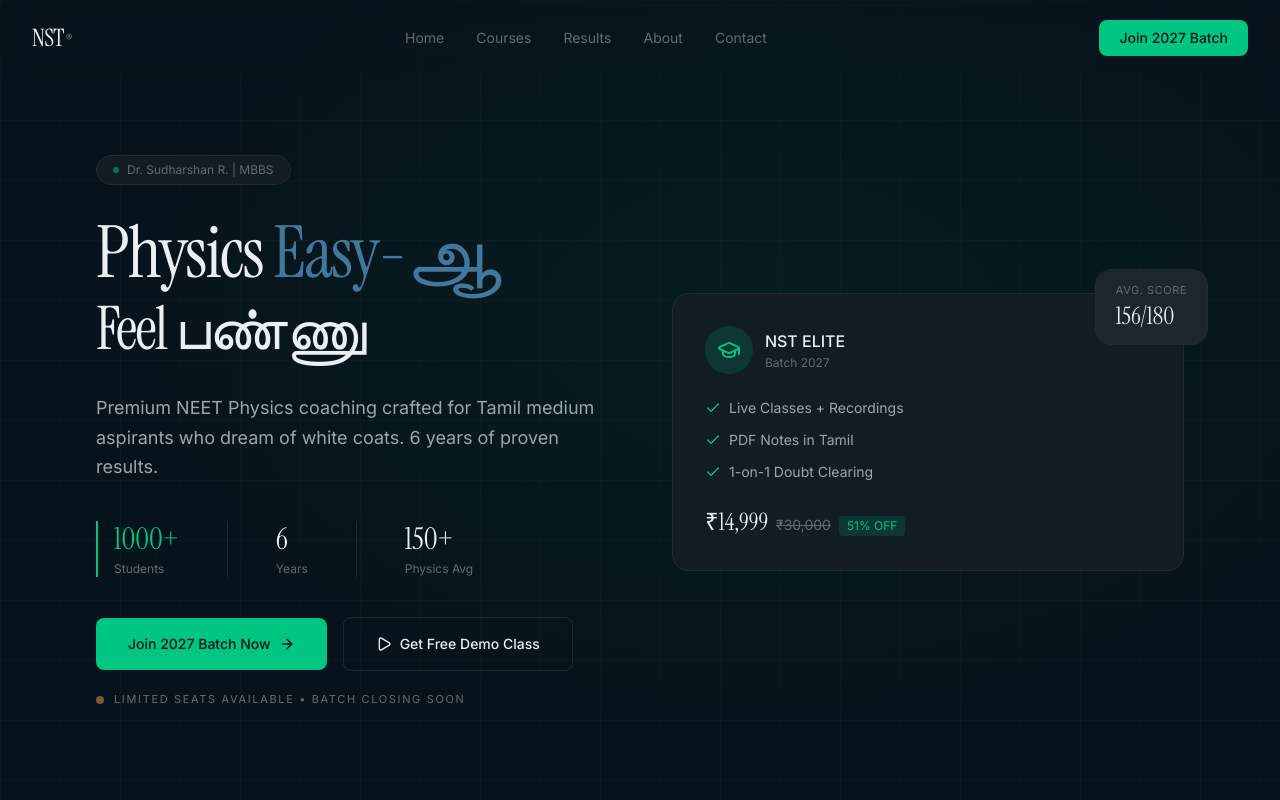
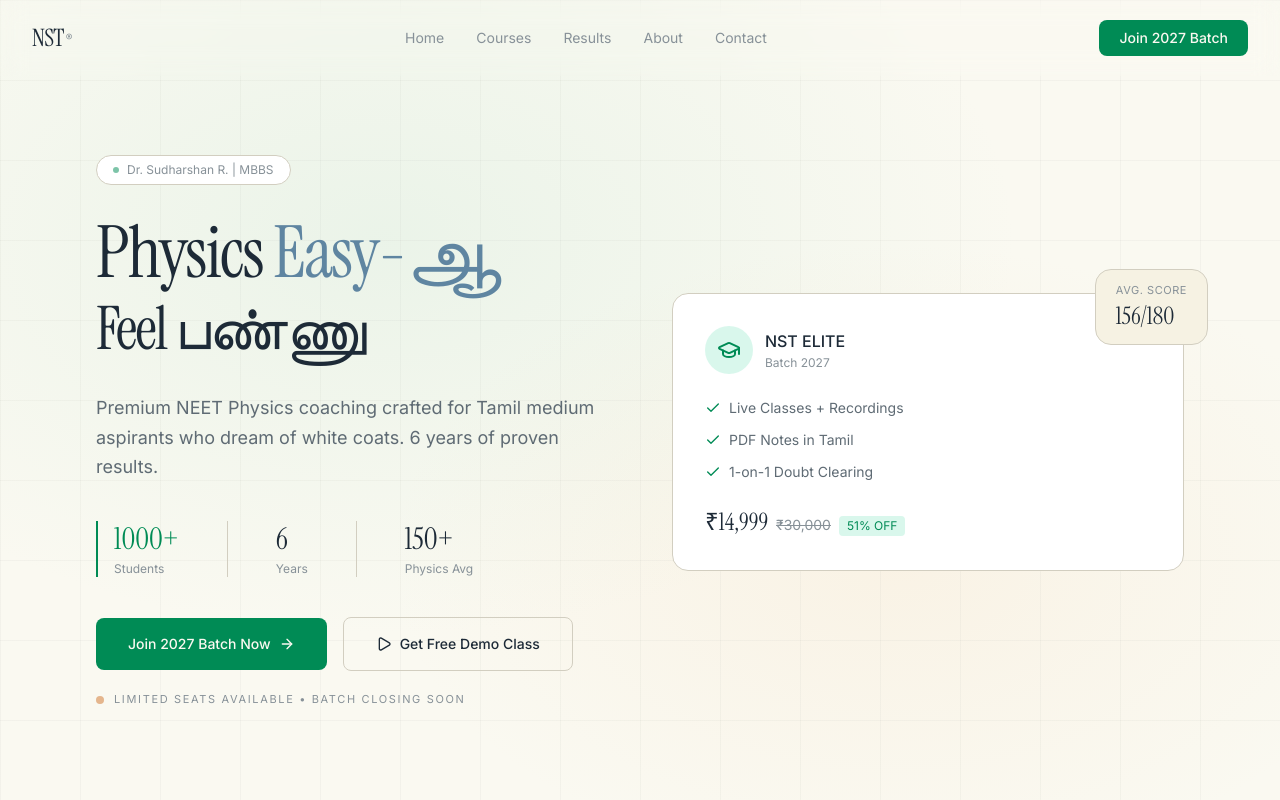
Before and after one commit to VickyVignesh0913/NST, a React (Vite) app: page / in a window 1280 px wide. Shown: the top 800 px of the page. Built offline with nearby package versions, Linux system fonts and the light colour scheme.

Commit message:
feat: bright white/cream premium theme

```diff
--- a/src/components/LandingPage.tsx
+++ b/src/components/LandingPage.tsx
@@ -97,12 +97,17 @@
 function HeroSection() {
   return (
     <section id="home" className="relative min-h-screen flex flex-col justify-center">
-      {/* Background */}
+      {/* Background - Cream base */}
       <div className="absolute inset-0" style={{ background: 'var(--bg-base)' }} />
-      <div className="absolute inset-0 bg-[radial-gradient(ellipse_at_60%_40%,oklch(45%_0.12_162/0.12)_0%,transparent_60%)] z-0" />
 
-      {/* Subtle Grid Pattern */}
-      <div className="absolute inset-0 bg-[linear-gradient(oklch(100%_0_0/0.02)_1px,transparent_1px),linear-gradient(90deg,oklch(100%_0_0/0.02)_1px,transparent_1px)] bg-[size:60px_60px] z-0" />
+      {/* Mint glow near headline area */}
+      <div className="absolute inset-0 bg-[radial-gradient(ellipse_at_30%_30%,var(--glow-mint)_0%,transparent_50%)] z-0" />
+
+      {/* Peach glow near CTA area */}
+      <div className="absolute inset-0 bg-[radial-gradient(ellipse_at_70%_70%,var(--glow-peach)_0%,transparent_40%)] z-0" />
+
+      {/* Subtle technical grid - light grey lines */}
+      <div className="absolute inset-0 bg-[linear-gradient(oklch(70%_0.01_95/0.08)_1px,transparent_1px),linear-gradient(90deg,oklch(70%_0.01_95/0.08)_1px,transparent_1px)] bg-[size:80px_80px] z-0" />
 
       <div className="relative z-10 max-w-7xl mx-auto px-6 pt-28 pb-12">
         <div className="grid lg:grid-cols-2 gap-16 items-center">
@@ -278,7 +283,7 @@
 
   return (
     <section className="relative py-20 overflow-hidden">
-      <div className="absolute inset-0 bg-[radial-gradient(ellipse_at_20%_50%,oklch(45%_0.12_162/0.06)_0%,transparent_50%)]" />
+      <div className="absolute inset-0 bg-[radial-gradient(ellipse_at_20%_50%,var(--glow-mint)_0%,transparent_50%)]" />
 
       <div className="relative z-10 max-w-7xl mx-auto px-6">
         {/* Header */}
@@ -381,7 +386,7 @@
 
   return (
     <section id="inside" className="relative py-24 overflow-hidden">
-      <div className="absolute inset-0 bg-[radial-gradient(ellipse_at_80%_50%,rgba(0,194,255,0.05)_0%,transparent_50%)]" />
+      <div className="absolute inset-0 bg-[radial-gradient(ellipse_at_80%_50%,var(--glow-peach)_0%,transparent_50%)]" />
 
       <div className="relative z-10 max-w-7xl mx-auto px-6">
         <div className="grid lg:grid-cols-2 gap-16 items-center">
@@ -528,7 +533,7 @@
 
   return (
     <section id="courses" className="relative py-24 overflow-hidden">
-      <div className="absolute inset-0 bg-[radial-gradient(ellipse_at_40%_60%,rgba(26,86,219,0.06)_0%,transparent_50%)]" />
+      <div className="absolute inset-0 bg-[radial-gradient(ellipse_at_40%_60%,var(--glow-mint)_0%,transparent_50%)]" />
 
       <div className="relative z-10 max-w-7xl mx-auto px-6">
         {/* Header */}
@@ -623,7 +628,7 @@
 
   return (
     <section id="results" className="relative py-24 overflow-hidden">
-      <div className="absolute inset-0 bg-[radial-gradient(ellipse_at_50%_50%,rgba(26,86,219,0.08)_0%,transparent_60%)]" />
+      <div className="absolute inset-0 bg-[radial-gradient(ellipse_at_50%_50%,var(--glow-mint)_0%,transparent_60%)]" />
 
       <div className="relative z-10 max-w-7xl mx-auto px-6">
         {/* Header */}
@@ -755,7 +760,7 @@
 
   return (
     <section className="relative py-24 overflow-hidden">
-      <div className="absolute inset-0 bg-[radial-gradient(ellipse_at_60%_40%,rgba(0,194,255,0.05)_0%,transparent_50%)]" />
+      <div className="absolute inset-0 bg-[radial-gradient(ellipse_at_60%_40%,var(--glow-peach)_0%,transparent_50%)]" />
 
       <div className="relative z-10 max-w-7xl mx-auto px-6">
         <div className="grid lg:grid-cols-2 gap-16 items-center">
@@ -916,7 +921,7 @@
 
   return (
     <section className="relative py-24 overflow-hidden">
-      <div className="absolute inset-0 bg-[radial-gradient(ellipse_at_30%_70%,rgba(26,86,219,0.06)_0%,transparent_50%)]" />
+      <div className="absolute inset-0 bg-[radial-gradient(ellipse_at_30%_70%,var(--glow-mint)_0%,transparent_50%)]" />
 
       <div className="relative z-10 max-w-7xl mx-auto px-6">
         <motion.div
@@ -970,7 +975,7 @@
 function AboutSection() {
   return (
     <section id="about" className="relative py-24 overflow-hidden">
-      <div className="absolute inset-0 bg-[radial-gradient(ellipse_at_50%_50%,rgba(0,194,255,0.05)_0%,transparent_50%)]" />
+      <div className="absolute inset-0 bg-[radial-gradient(ellipse_at_50%_50%,var(--glow-peach)_0%,transparent_50%)]" />
 
       <div className="relative z-10 max-w-7xl mx-auto px-6">
         <div className="grid lg:grid-cols-2 gap-16 items-center">
@@ -1142,7 +1147,7 @@
   if (formState === 'success') {
     return (
       <section id="contact" className="relative py-24 overflow-hidden">
-        <div className="absolute inset-0 bg-[radial-gradient(ellipse_at_50%_50%,oklch(72%_0.18_162/0.15)_0%,transparent_60%)]" />
+        <div className="absolute inset-0 bg-[radial-gradient(ellipse_at_50%_50%,var(--glow-mint)_0%,transparent_60%)]" />
         <div className="relative z-10 max-w-4xl mx-auto px-6 text-center">
           <div className="liquid-glass rounded-2xl p-12">
             <div className="w-16 h-16 rounded-full bg-emerald-500/20 flex items-center justify-center mx-auto mb-6">
@@ -1173,7 +1178,7 @@
 
   return (
     <section id="contact" className="relative py-24 overflow-hidden">
-      <div className="absolute inset-0 bg-[radial-gradient(ellipse_at_50%_50%,oklch(72%_0.18_162/0.15)_0%,transparent_60%)]" />
+      <div className="absolute inset-0 bg-[radial-gradient(ellipse_at_50%_50%,var(--glow-mint)_0%,transparent_60%)]" />
 
       <div className="relative z-10 max-w-4xl mx-auto px-6 text-center">
         <span className="section-label">Start Today</span>
--- a/src/styles/globals.css
+++ b/src/styles/globals.css
@@ -4,18 +4,23 @@
 
 @layer base {
   :root {
-    /* Brand Color System — oklch */
-    --bg-base: oklch(18% 0.025 240);
-    --bg-surface: oklch(22% 0.022 240);
-    --bg-elevated: oklch(26% 0.020 238);
-    --accent-primary: oklch(72% 0.18 162);
-    --accent-warm: oklch(78% 0.14 55);
-    --accent-muted: oklch(55% 0.08 240);
-    --text-primary: oklch(95% 0.008 240);
-    --text-secondary: oklch(72% 0.010 240);
-    --text-dim: oklch(52% 0.008 240);
-    --border-subtle: oklch(28% 0.018 240);
-    --border-accent: oklch(45% 0.12 162);
+    /* Brand Color System — Light Premium oklch */
+    --bg-base: oklch(98% 0.01 95);
+    --bg-surface: oklch(100% 0 0);
+    --bg-elevated: oklch(96% 0.02 95);
+    --accent-primary: oklch(55% 0.15 162);
+    --accent-warm: oklch(65% 0.14 55);
+    --accent-muted: oklch(60% 0.06 240);
+    --text-primary: oklch(28% 0.03 250);
+    --text-secondary: oklch(52% 0.02 240);
+    --text-dim: oklch(65% 0.015 240);
+    --border-subtle: oklch(85% 0.02 95);
+    --border-accent: oklch(55% 0.12 162);
+
+    /* Glow accents */
+    --glow-mint: oklch(86% 0.06 165 / 0.20);
+    --glow-peach: oklch(88% 0.07 70 / 0.16);
+    --grid-lines: oklch(70% 0.01 95 / 0.10);
 
     /* Legacy HSL mappings (kept for compatibility) */
     --background: 201 100% 13%;
@@ -53,13 +58,13 @@
 @layer components {
   .liquid-glass {
     position: relative;
-    background: rgba(255, 255, 255, 0.03);
-    backdrop-filter: blur(4px);
-    -webkit-backdrop-filter: blur(4px);
-    border: 1px solid rgba(255, 255, 255, 0.08);
+    background: rgba(255, 255, 255, 0.7);
+    backdrop-filter: blur(8px);
+    -webkit-backdrop-filter: blur(8px);
+    border: 1px solid rgba(0, 0, 0, 0.06);
     box-shadow:
-      inset 0 1px 0 rgba(255, 255, 255, 0.05),
-      0 4px 20px rgba(0, 0, 0, 0.1);
+      inset 0 1px 0 rgba(255, 255, 255, 0.8),
+      0 4px 20px rgba(0, 0, 0, 0.05);
   }
 
   .liquid-glass::before {
@@ -70,13 +75,13 @@
     padding: 1px;
     background: linear-gradient(
       135deg,
-      rgba(255, 255, 255, 0.1) 0%,
-      rgba(255, 255, 255, 0) 50%,
-      rgba(255, 255, 255, 0.05) 100%
+      rgba(255, 255, 255, 0.9) 0%,
+      rgba(255, 255, 255, 0.4) 50%,
+      rgba(255, 255, 255, 0.7) 100%
     );
     -webkit-mask:
-      linear-gradient(#fff 0 0) content-box,
-      linear-gradient(#fff 0 0);
+      linear-gradient(#000 0 0) content-box,
+      linear-gradient(#000 0 0);
     -webkit-mask-composite: xor;
     mask-composite: exclude;
     pointer-events: none;
```
